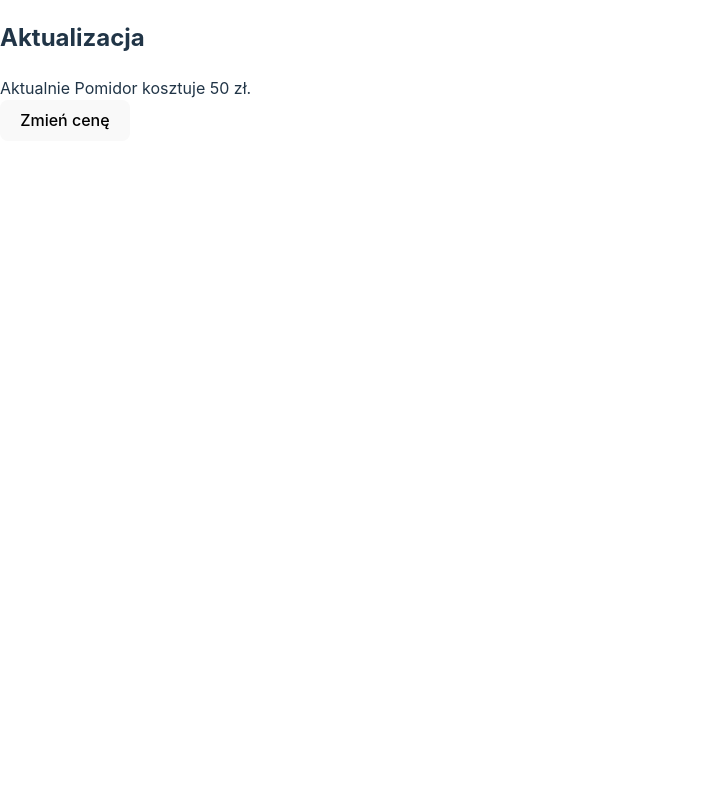
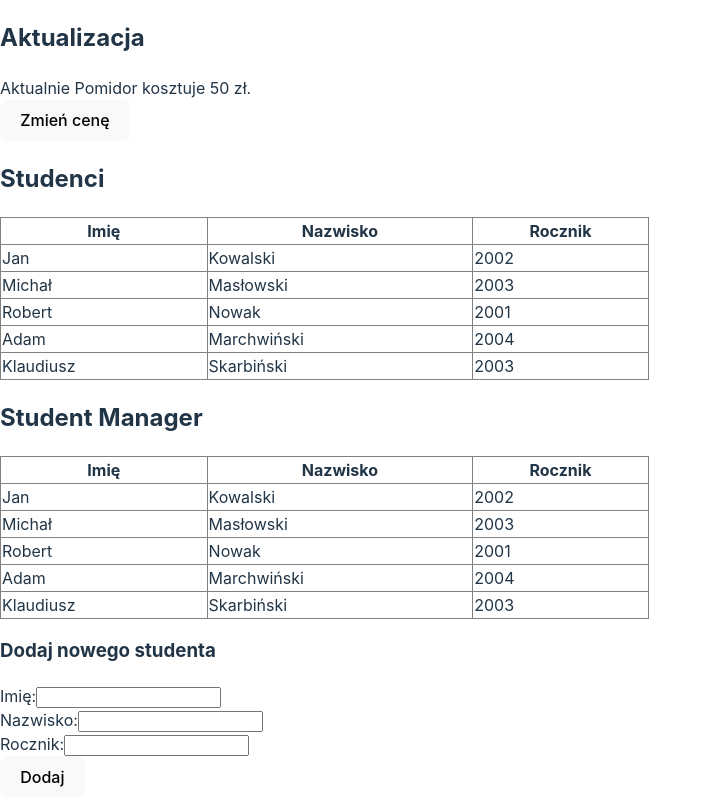
Before and after one commit to prezesJakub/Introduction-to-web-applications, a React (Vite) app in the folder Lab_5/lab5/: page / in a window 1280 px wide. Shown: the part 1442-2239 px from the top of the page, without its empty margins (0-712 px from the left). Before the commit the page ends 1583 px from the top, so only its background shows below. Built offline with nearby package versions, Linux system fonts and the light colour scheme.

Commit message:
Lab5 task 5 done

```diff
--- a/Lab_5/lab5/src/App.tsx
+++ b/Lab_5/lab5/src/App.tsx
@@ -8,6 +8,8 @@ import Haslo from "./components/formularze/Haslo";
 import Logowanie from "./components/formularze/Logowanie";
 import Ternary from "./components/inne/Ternary";
 import Aktualizacja from "./components/inne/Aktualizacja";
+import Studenci from "./components/studenci/Studenci";
+import StudentManager from "./components/studenci/StudentManager";
 import "./index.css";
 
 function App() {
@@ -23,6 +25,8 @@ function App() {
       <Logowanie />
       <Ternary />
       <Aktualizacja />
+      <Studenci />
+      <StudentManager />
     </div>
   );
 }
--- /dev/null
+++ b/Lab_5/lab5/src/components/studenci/Dodawanie.tsx
@@ -0,0 +1,60 @@
+import React, {useState} from "react";
+import {Student} from "./StudentManager";
+
+interface DodawanieProps {
+    onAddStudent: (student: Student) => void;
+}
+
+const Dodawanie: React.FC<DodawanieProps> = ({ onAddStudent }) => {
+    const [imie, setImie] = useState("");
+    const [nazwisko, setNazwisko] = useState("");
+    const [rocznik, setRocznik] = useState("");
+
+    const handleSubmit = (e: React.FormEvent) => {
+        e.preventDefault();
+
+        if(!imie.trim() || !nazwisko.trim() || !rocznik.trim()) {
+            alert("Proszę uzupełnić wszystkie pola");
+            return;
+        }
+
+        const rocznikNumber = parseInt(rocznik, 10);
+        if(isNaN(rocznikNumber)) {
+            alert("Rocznik musi być liczbą!");
+            return;
+        }
+
+        onAddStudent({ imie, nazwisko, rocznik: rocznikNumber});
+
+        setImie("");
+        setNazwisko("");
+        setRocznik("");
+    };
+
+    return (
+        <form onSubmit={handleSubmit}>
+            <h3>Dodaj nowego studenta</h3>
+            <div>
+                <label>
+                    Imię:
+                    <input type="text" value={imie} onChange={(e) => setImie(e.target.value)} />
+                </label>
+            </div>
+            <div>
+                <label>
+                    Nazwisko:
+                    <input type="text" value={nazwisko} onChange={(e) => setNazwisko(e.target.value)} />
+                </label>
+            </div>
+            <div>
+                <label>
+                    Rocznik:
+                    <input type="text" value={rocznik} onChange={(e) => setRocznik(e.target.value)} />
+                </label>
+            </div>
+            <button type="submit">Dodaj</button>
+        </form>
+    );
+};
+
+export default Dodawanie;
--- /dev/null
+++ b/Lab_5/lab5/src/components/studenci/Studenci.tsx
@@ -0,0 +1,43 @@
+import React from "react";
+
+interface Student {
+    imie: String;
+    nazwisko: String;
+    rocznik: number;
+}
+
+const Students: Student[] = [
+{imie: "Jan", nazwisko: "Kowalski", rocznik: 2002},
+{imie: "Michał", nazwisko: "Masłowski", rocznik: 2003},
+{imie: "Robert", nazwisko: "Nowak", rocznik: 2001},
+{imie: "Adam", nazwisko: "Marchwiński", rocznik: 2004},
+{imie: "Klaudiusz", nazwisko: "Skarbiński", rocznik: 2003},
+];
+
+function Studenci() {
+    return (
+        <div>
+            <h2>Studenci</h2>
+            <table border="1" style={{ borderCollapse: "collapse", width: "100%" }}>
+                <thead>
+                    <tr>
+                        <th>Imię</th>
+                        <th>Nazwisko</th>
+                        <th>Rocznik</th>
+                    </tr>
+                </thead>
+                <tbody>
+                    {Students.map((student, index) => (
+                        <tr key={index}>
+                            <td>{student.imie}</td>
+                            <td>{student.nazwisko}</td>
+                            <td>{student.rocznik}</td>
+                        </tr>
+                    ))}
+                </tbody>
+            </table>
+        </div>
+    );
+}
+
+export default Studenci;
--- /dev/null
+++ b/Lab_5/lab5/src/components/studenci/StudentManager.tsx
@@ -0,0 +1,49 @@
+import React, {useState} from "react";
+import Dodawanie from "./Dodawanie";
+
+export interface Student {
+    imie: string;
+    nazwisko: string;
+    rocznik: number;
+}
+
+const StudentManager: React.FC = () => {
+    const [students, setStudents] = useState<Student[]>([
+        {imie: "Jan", nazwisko: "Kowalski", rocznik: 2002},
+        {imie: "Michał", nazwisko: "Masłowski", rocznik: 2003},
+        {imie: "Robert", nazwisko: "Nowak", rocznik: 2001},
+        {imie: "Adam", nazwisko: "Marchwiński", rocznik: 2004},
+        {imie: "Klaudiusz", nazwisko: "Skarbiński", rocznik: 2003},
+    ]);
+
+    const addStudent = (newStudent: Student) => {
+        setStudents((prevStudents) => [...prevStudents, newStudent]);
+    };
+
+    return (
+        <div>
+            <h2>Student Manager</h2>
+            <table border="1" style={{ borderCollapse: "collapse", width: "100%" }}>
+                <thead>
+                    <tr>
+                        <th>Imię</th>
+                        <th>Nazwisko</th>
+                        <th>Rocznik</th>
+                    </tr>
+                </thead>
+                <tbody>
+                    {students.map((student, index) => (
+                        <tr key={index}>
+                            <td>{student.imie}</td>
+                            <td>{student.nazwisko}</td>
+                            <td>{student.rocznik}</td>
+                        </tr>
+                    ))}
+                </tbody>
+            </table>
+            <Dodawanie onAddStudent={addStudent} />
+        </div>
+    );
+};
+
+export default StudentManager;
```
